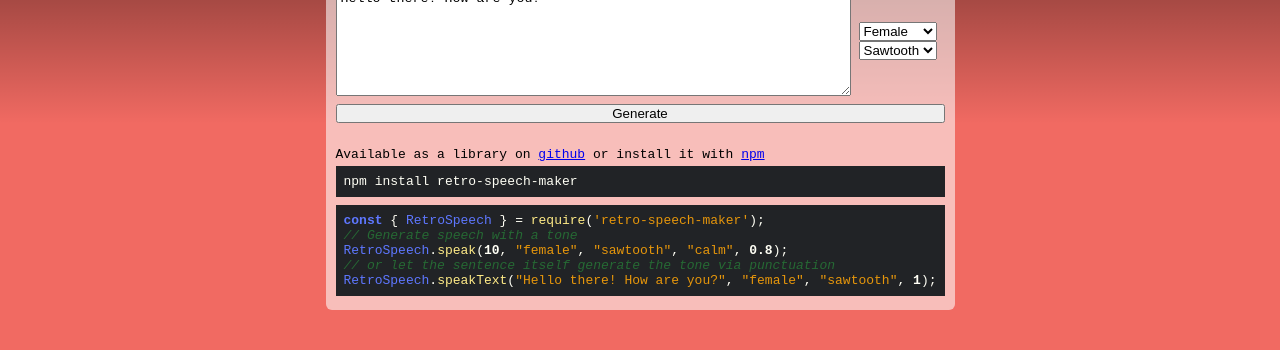
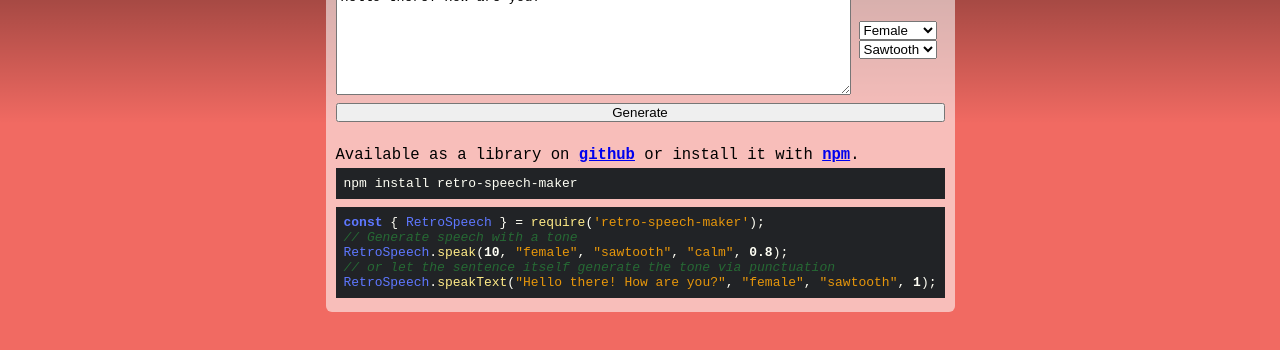
Before and after one commit to dosaki/retro-speech-maker, a website built with webpack: page static/index.html in a window 1280 px wide. Shown: the part 276-626 px from the top of the page. Built offline with nearby package versions, Linux system fonts and the light colour scheme.

Commit message:
Made links more obvious. Added Coil.

```diff
--- a/static/index.html
+++ b/static/index.html
@@ -5,6 +5,7 @@
     <meta charset="UTF-8">
     <meta http-equiv="X-UA-Compatible" content="IE=edge">
     <meta name="viewport" content="width=device-width, initial-scale=1.0">
+    <meta name="monetization" content="$ilp.uphold.com/WaPUQRJ97L4L">
     <title>Retro Speech Generator</title>
     <style>
         * {
@@ -20,6 +21,10 @@
             overflow: auto;
             position: fixed;
             font-family: monospace;
+        }
+
+        a {
+            font-weight: bold;
         }
 
         .flex {
@@ -38,27 +43,37 @@
         .row {
             flex-direction: row;
         }
+
         .gradient {
-            background: linear-gradient(180deg, rgba(0,0,0,1) 0%, rgba(0,0,0,0) 50%, rgba(0,0,0,0) 100%);
+            background: linear-gradient(180deg, rgba(0, 0, 0, 1) 0%, rgba(0, 0, 0, 0) 50%, rgba(0, 0, 0, 0) 100%);
         }
+
         .box {
             background: #ffffff90;
             padding: 10px;
             border-radius: 6px;
         }
+
         textarea {
             flex-grow: 1;
             height: 100px;
             padding: 4px;
         }
+
         .vertical-spacer {
             margin-top: 8px;
             margin-bottom: 8px;
         }
+
         .horizontal-spacer {
             margin-left: 8px;
             margin-right: 8px;
         }
+
+        .getitnow{
+            font-size: 1.2em;
+        }
+
         code {
             display: block;
             padding: 8px;
@@ -69,22 +84,28 @@
             overflow: auto;
             width: 100%;
         }
+
         keyword {
             font-weight: bold;
             color: #5e77ff;
         }
+
         constvar {
             color: #5e77ff;
         }
+
         string {
             color: #e6960b;
         }
+
         method {
             color: #ffeb87;
         }
+
         number {
             font-weight: bold;
         }
+
         comment {
             color: #266934;
             font-style: italic;
@@ -134,7 +155,9 @@
                 </div>
                 <div class="flex row">
                     <div class="flex column">
-                        <p>Available as a library on <a href="https://github.com/dosaki/retro-speech-maker">github</a> or install it with <a href="https://www.npmjs.com/package/retro-speech-maker">npm</a></p>
+                        <p class="getitnow">Available as a library on <a
+                                href="https://github.com/dosaki/retro-speech-maker">github</a> or install it with <a
+                                href="https://www.npmjs.com/package/retro-speech-maker">npm</a>.</p>
 
                         <div class="flex row">
                             <code>npm install retro-speech-maker</code>
```
